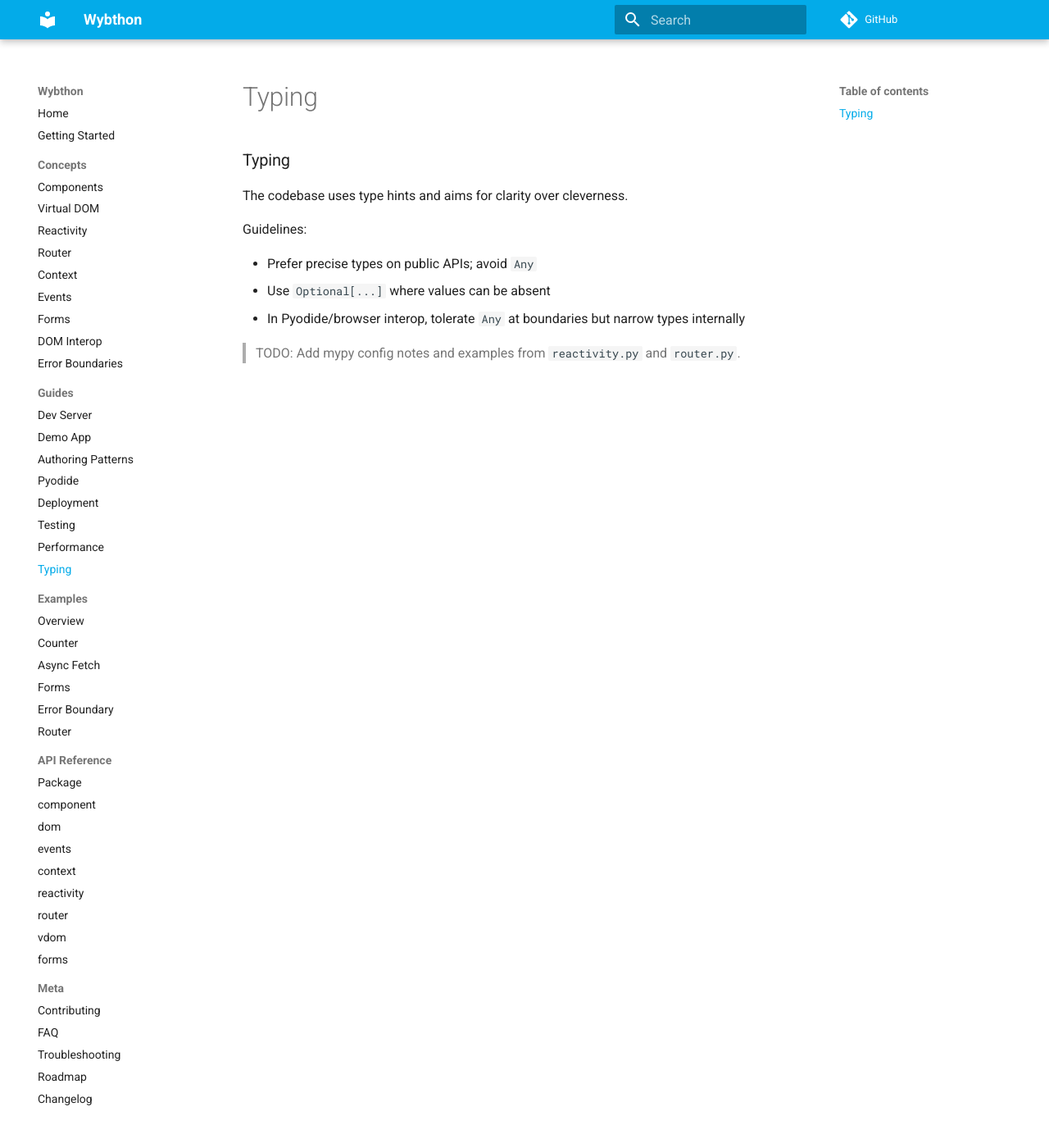
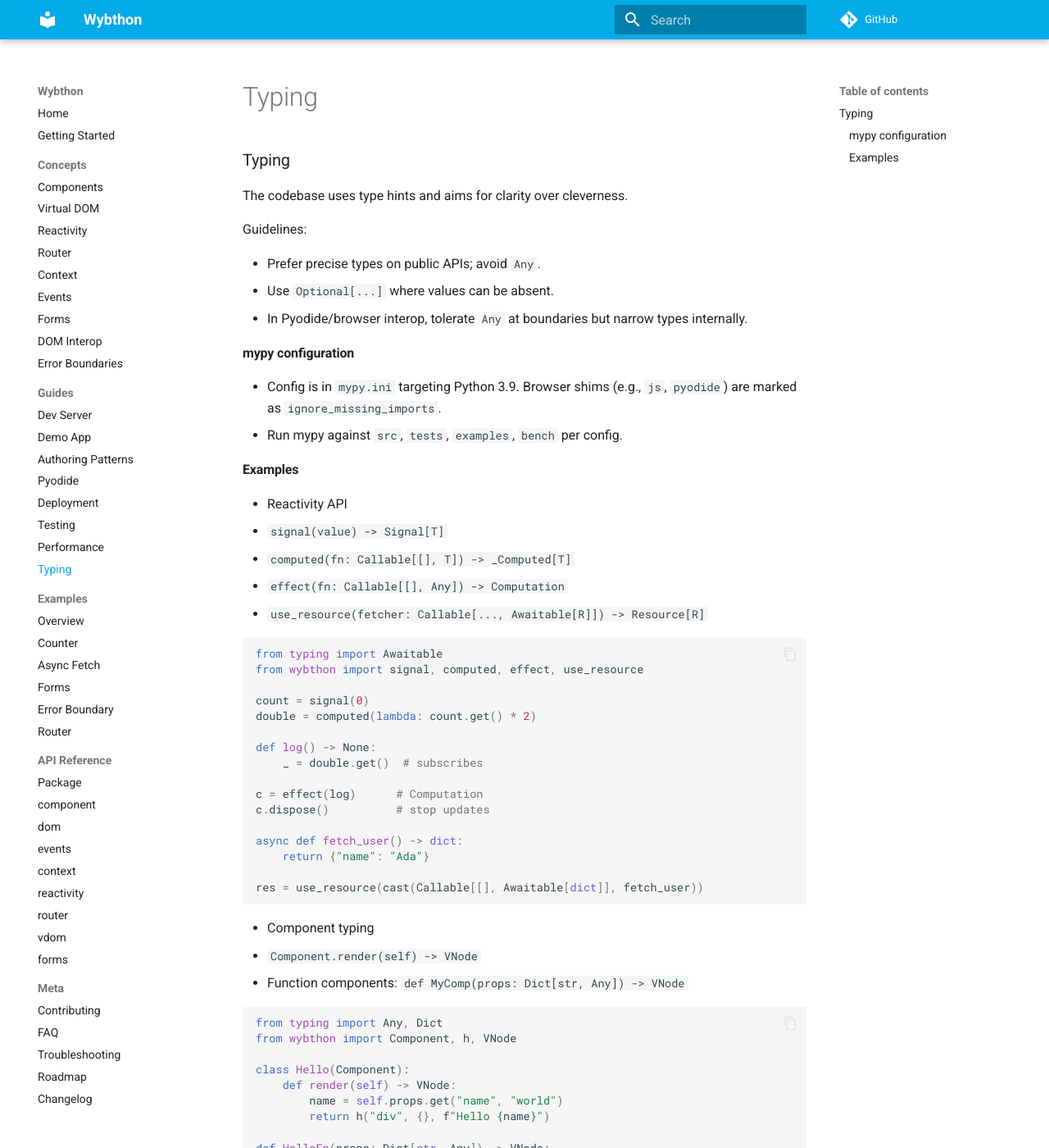
Before and after one commit to wybthon/wybthon, an MkDocs documentation site: the page built from docs/guides/typing.md, in a window 1280 px wide and 1400 px high. Shown: the whole window at 82% size. Built offline with MkDocs 1.6.1 and Material for MkDocs 9.7.7, drawn with Linux system fonts in a browser that asks for light colours; comment, search, counter and statistics services are not loaded; some of the changed text lies outside the part shown.

Commit message:
refactor(package,mkdocs): finalize public API via __all__; improve typing

````diff
--- a/docs/guides/typing.md
+++ b/docs/guides/typing.md
@@ -4,8 +4,68 @@
 
 Guidelines:
 
-- Prefer precise types on public APIs; avoid `Any`
-- Use `Optional[...]` where values can be absent
-- In Pyodide/browser interop, tolerate `Any` at boundaries but narrow types internally
+- Prefer precise types on public APIs; avoid `Any`.
+- Use `Optional[...]` where values can be absent.
+- In Pyodide/browser interop, tolerate `Any` at boundaries but narrow types internally.
 
-> TODO: Add mypy config notes and examples from `reactivity.py` and `router.py`.
+#### mypy configuration
+
+- Config is in `mypy.ini` targeting Python 3.9. Browser shims (e.g., `js`, `pyodide`) are marked as `ignore_missing_imports`.
+- Run mypy against `src`, `tests`, `examples`, `bench` per config.
+
+#### Examples
+
+- Reactivity API
+  - `signal(value) -> Signal[T]`
+  - `computed(fn: Callable[[], T]) -> _Computed[T]`
+  - `effect(fn: Callable[[], Any]) -> Computation`
+  - `use_resource(fetcher: Callable[..., Awaitable[R]]) -> Resource[R]`
+
+```python
+from typing import Awaitable
+from wybthon import signal, computed, effect, use_resource
+
+count = signal(0)
+double = computed(lambda: count.get() * 2)
+
+def log() -> None:
+    _ = double.get()  # subscribes
+
+c = effect(log)      # Computation
+c.dispose()          # stop updates
+
+async def fetch_user() -> dict:
+    return {"name": "Ada"}
+
+res = use_resource(cast(Callable[[], Awaitable[dict]], fetch_user))
+```
+
+- Component typing
+  - `Component.render(self) -> VNode`
+  - Function components: `def MyComp(props: Dict[str, Any]) -> VNode`
+
+```python
+from typing import Any, Dict
+from wybthon import Component, h, VNode
+
+class Hello(Component):
+    def render(self) -> VNode:
+        name = self.props.get("name", "world")
+        return h("div", {}, f"Hello {name}")
+
+def HelloFn(props: Dict[str, Any]) -> VNode:
+    return h("div", {}, f"Hello {props.get('name', 'world')}")
+```
+
+- Router types
+  - `Route(path: str, component: Union[Callable[[Dict[str, Any]], VNode], type])`
+  - `navigate(path: str, replace: bool = False) -> None`
+
+```python
+from typing import Any, Dict
+from wybthon import Route, Router, h
+
+routes = [
+    Route(path="/", component=lambda _props: h("div", {}, "Home")),
+]
+```
````
Also changed, not shown: docs/api/reactivity.md (+11 -0 lines), docs/api/vdom.md (+9 -1 lines), docs/api/wybthon.md (+24 -5 lines), 9 other files.
